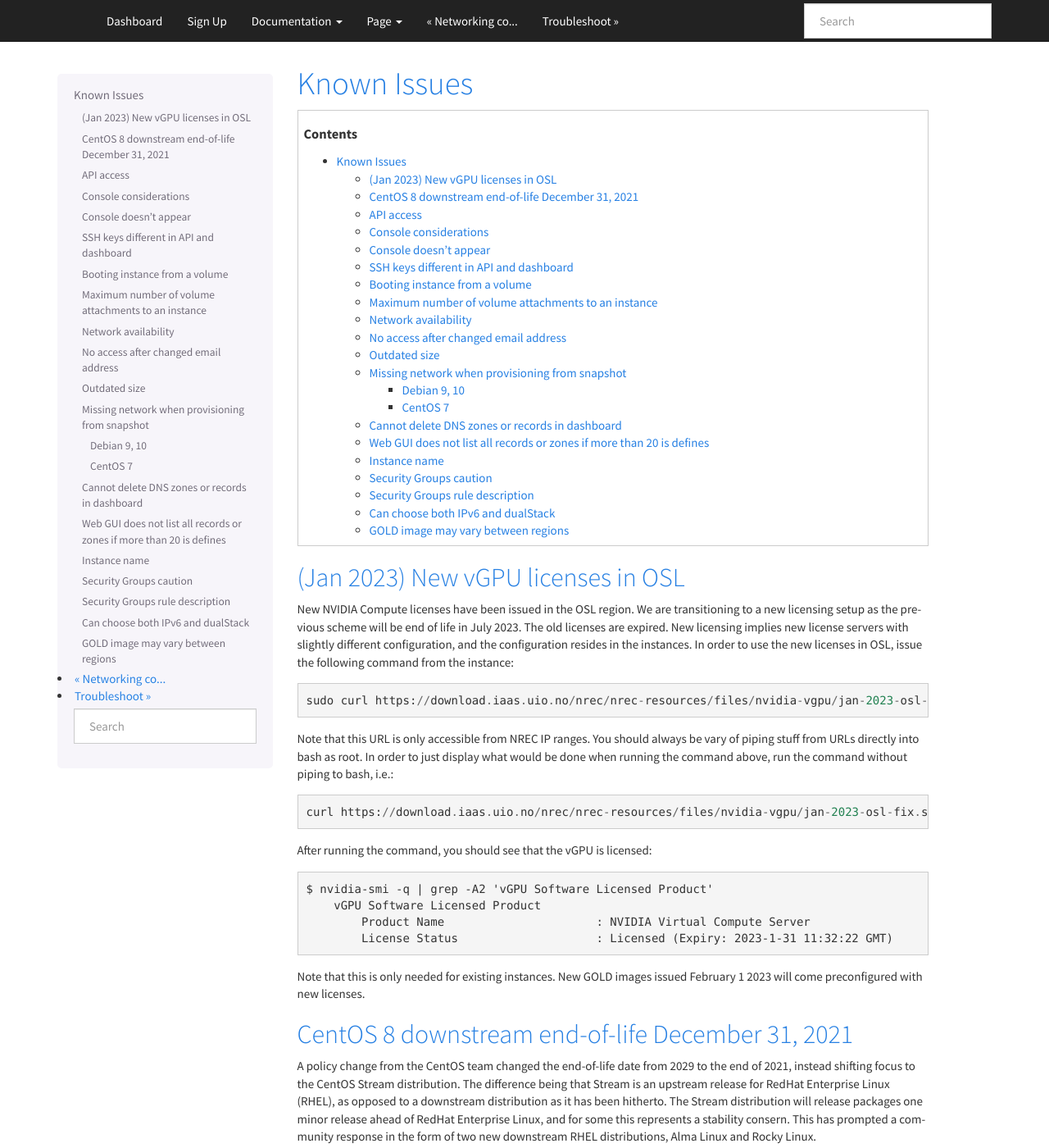
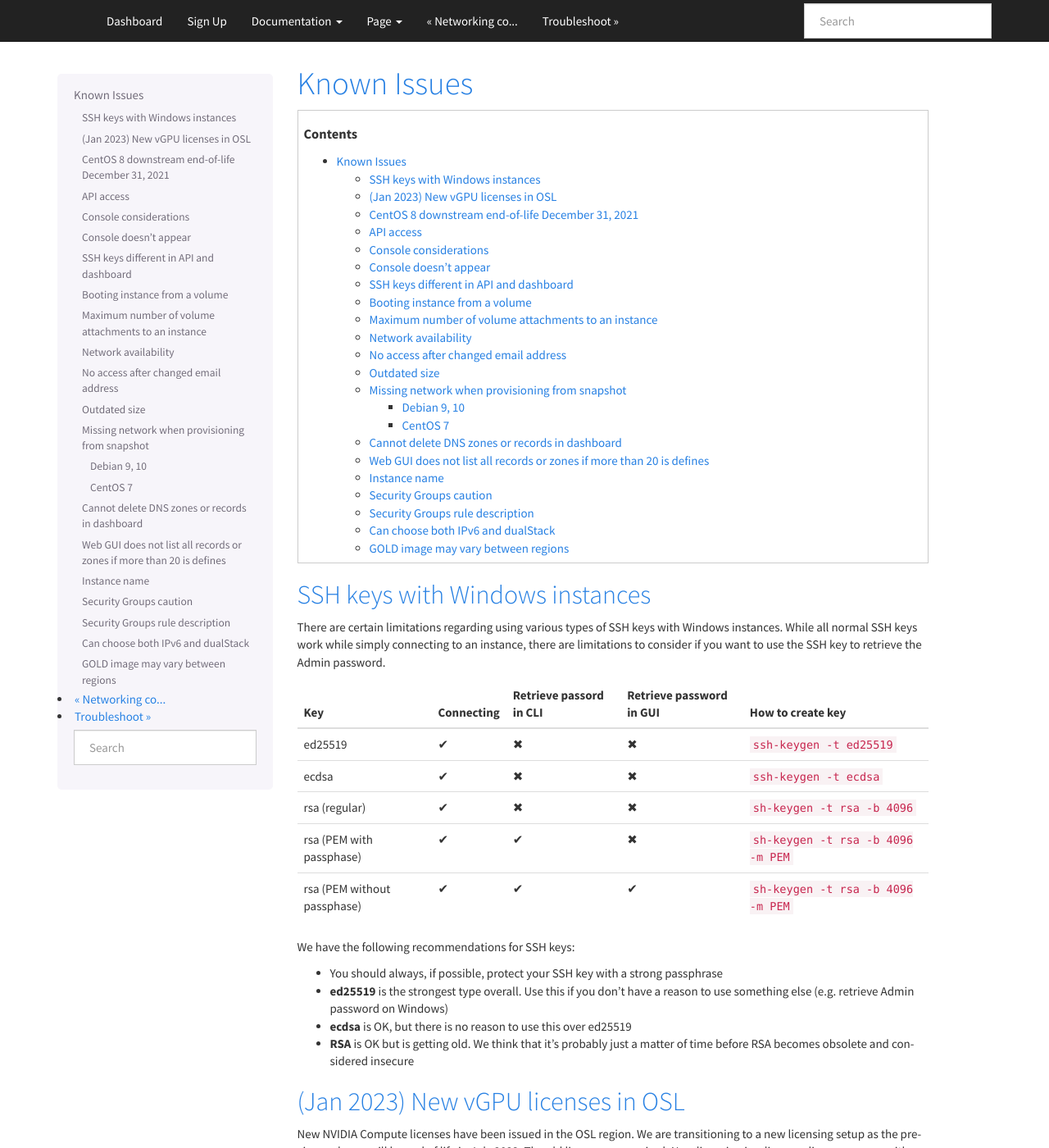
Before and after one commit to norcams/docs-enduser, a Sphinx documentation site: the page built from docs/known-issues.rst, in a window 1280 px wide and 1400 px high. Shown: the whole window at 82% size. Built offline with Sphinx 7.4.7, drawn with Linux system fonts in a browser that asks for light colours.

Commit message:
ssh keys windows

```diff
--- a/docs/known-issues.rst
+++ b/docs/known-issues.rst
@@ -1,7 +1,48 @@
+.. |Y| unicode:: U+2714
+.. |N| unicode:: U+2716
+.. |W| unicode:: U+26A0
+
 Known Issues
 ============
 
 .. contents::
+
+SSH keys with Windows instances
+-------------------------------
+
+There are certain limitations regarding using various types of SSH
+keys with Windows instances. While all normal SSH keys work while
+simply connecting to an instance, there are limitations to consider if
+you want to use the SSH key to retrieve the Admin password.
+
++-----------------------------+------------+-------------------------+--------------------------+-------------------------------------+
+| Key                         | Connecting | Retrieve passord in CLI | Retrieve password in GUI | How to create key                   |
++=============================+============+=========================+==========================+=====================================+
+| ed25519                     | |Y|        | |N|                     | |N|                      | ``ssh-keygen -t ed25519``           |
++-----------------------------+------------+-------------------------+--------------------------+-------------------------------------+
+| ecdsa                       | |Y|        | |N|                     | |N|                      | ``ssh-keygen -t ecdsa``             |
++-----------------------------+------------+-------------------------+--------------------------+-------------------------------------+
+| rsa (regular)               | |Y|        | |N|                     | |N|                      | ``sh-keygen -t rsa -b 4096``        |
++-----------------------------+------------+-------------------------+--------------------------+-------------------------------------+
+| rsa (PEM with passphase)    | |Y|        | |Y|                     | |N|                      | ``sh-keygen -t rsa -b 4096 -m PEM`` |
++-----------------------------+------------+-------------------------+--------------------------+-------------------------------------+
+| rsa (PEM without passphase) | |Y|        | |Y|                     | |Y|                      | ``sh-keygen -t rsa -b 4096 -m PEM`` |
++-----------------------------+------------+-------------------------+--------------------------+-------------------------------------+
+
+We have the following recommendations for SSH keys:
+
+* You should always, if possible, protect your SSH key with a strong
+  passphrase
+
+* **ed25519** is the strongest type overall. Use this if you don't
+  have a reason to use something else (e.g. retrieve Admin password on
+  Windows)
+
+* **ecdsa** is OK, but there is no reason to use this over ed25519
+
+* **RSA** is OK but is getting old. We think that it's probably just a
+  matter of time before RSA becomes obsolete and considered insecure
+
 
 (Jan 2023) New vGPU licenses in OSL
 -----------------------------------
```
